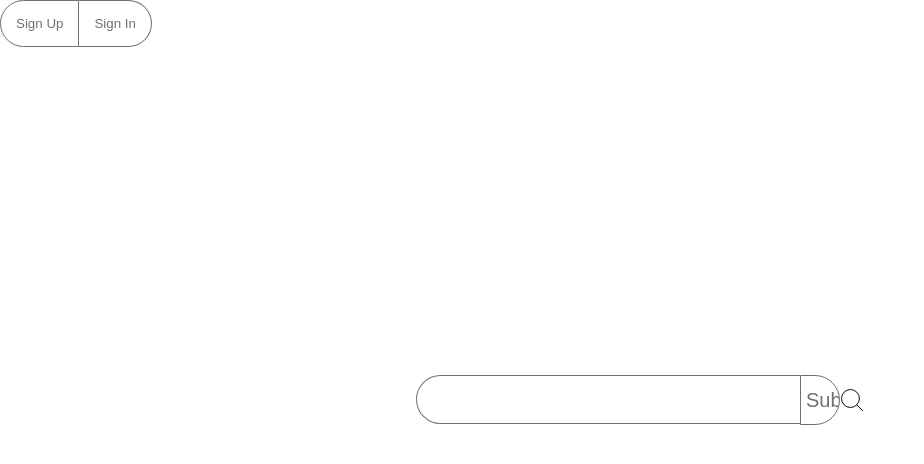
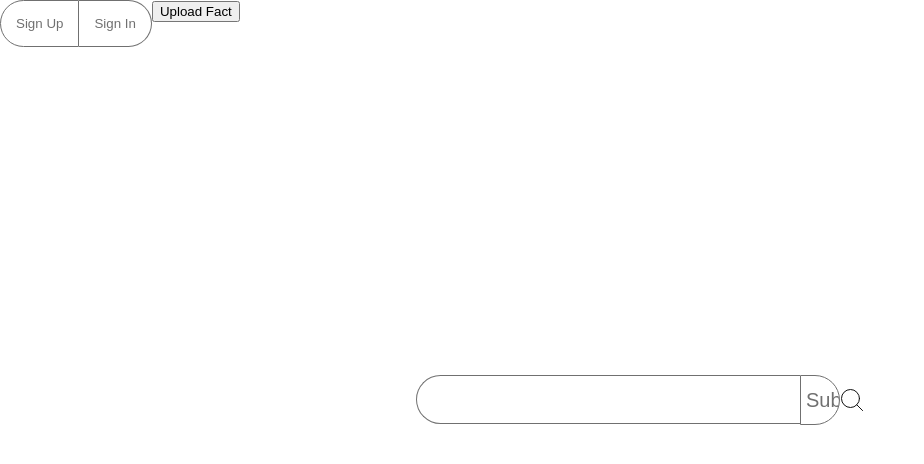
Before and after one commit to JuanPablo2655/hacknc2020, a React (Create React App) app in the folder ui/: page / in a window 1280 px wide. Shown: the top 464 px of the page, without its empty margins (0-924 px from the left). Built offline with nearby package versions, Linux system fonts and the light colour scheme; the HTML template or start-up script is replaced by a standard one.

Commit message:
CreationFact

```diff
--- a/ui/src/App.js
+++ b/ui/src/App.js
@@ -7,6 +7,7 @@ import Header from "./components/Header";
 import {Route, Router, Redirect} from "react-router-dom";
 import history from "./history";
 import Signin from "./components/Signin";
+import DirectFactCreationModal from "./components/DirectFactCreationModal";
 
 function App() {
   const login_token = {
@@ -15,6 +16,7 @@ function App() {
   };
   const [search_query, set_search_query] = useState("");
   const [fact_ids, set_fact_ids] = useState(null);
+  const [modalIsOpen, setIsOpen] = useState(false);
   return (
     <Router history={history}>
       <div className="App">
@@ -27,6 +29,8 @@ function App() {
             }}
             on_search_update={() => {}}
           />
+          <button onClick={() => setIsOpen(true)}>Upload Fact</button>
+          <DirectFactCreationModal isOpen={modalIsOpen} onClose = {() => setIsOpen(false)} />
         </Route>
         <Route path="/results">
           <Header/>
--- a/ui/src/components/DirectFactCreationModal.js
+++ b/ui/src/components/DirectFactCreationModal.js
@@ -4,8 +4,8 @@ import Upload from "./Upload";
 
 Modal.setAppElement("#root");
 
-const DirectFactCreationModel = ({ on_submit }) => {
-  const [modalIsOpen, setIsOpen] = useState(true);
+const DirectFactCreationModel = ({ on_submit, isOpen, onClose }) => {
+  const [modalIsOpen, setIsOpen] = useState(isOpen);
   const [selected_file, set_selected_file] = useState(null);
   const [statement, set_statement] = useState("");
   const [page_number, set_page_number] = useState("");
@@ -19,8 +19,8 @@ const DirectFactCreationModel = ({ on_submit }) => {
 
   return (
     <Modal
-      isOpen={modalIsOpen}
-      onRequestClose={closeModal}
+      isOpen={isOpen}
+      onRequestClose={onClose}
       contentLabel="Example Modal"
     >
       <input
```
